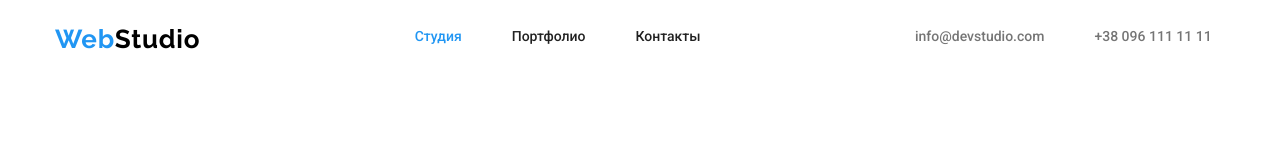
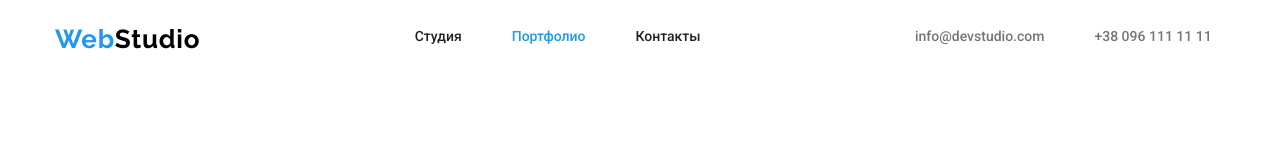
Before and after one commit to T-jorven/goit-markup-hw-03, a plain HTML site: page portfolio.html in a window 1280 px wide. Shown: the top 160 px of the page. Drawn offline with nearby package versions, Linux system fonts and the light colour scheme.

Commit message:
minor adjustments

```diff
--- a/portfolio.html
+++ b/portfolio.html
@@ -17,8 +17,8 @@
         <a href="./index.html" class="logo"><span class="logo-web">Web</span><span class="logo-studio">Studio</span></a>
         <nav>
             <ul class="list nav-flex">
-                <li class="menu-list"><a href="./index.html" class="current-page link">Студия</a></li>
-                <li class="menu-list"><a href="./portfolio.html" class="nav-item link">Портфолио</a></li>
+                <li class="menu-list"><a href="./index.html" class="nav-item link">Студия</a></li>
+                <li class="menu-list"><a href="./portfolio.html" class="current-page link">Портфолио</a></li>
                 <li class="menu-list"><a href="" class="nav-item link">Контакты</a></li>
             </ul>
         </nav>
```
